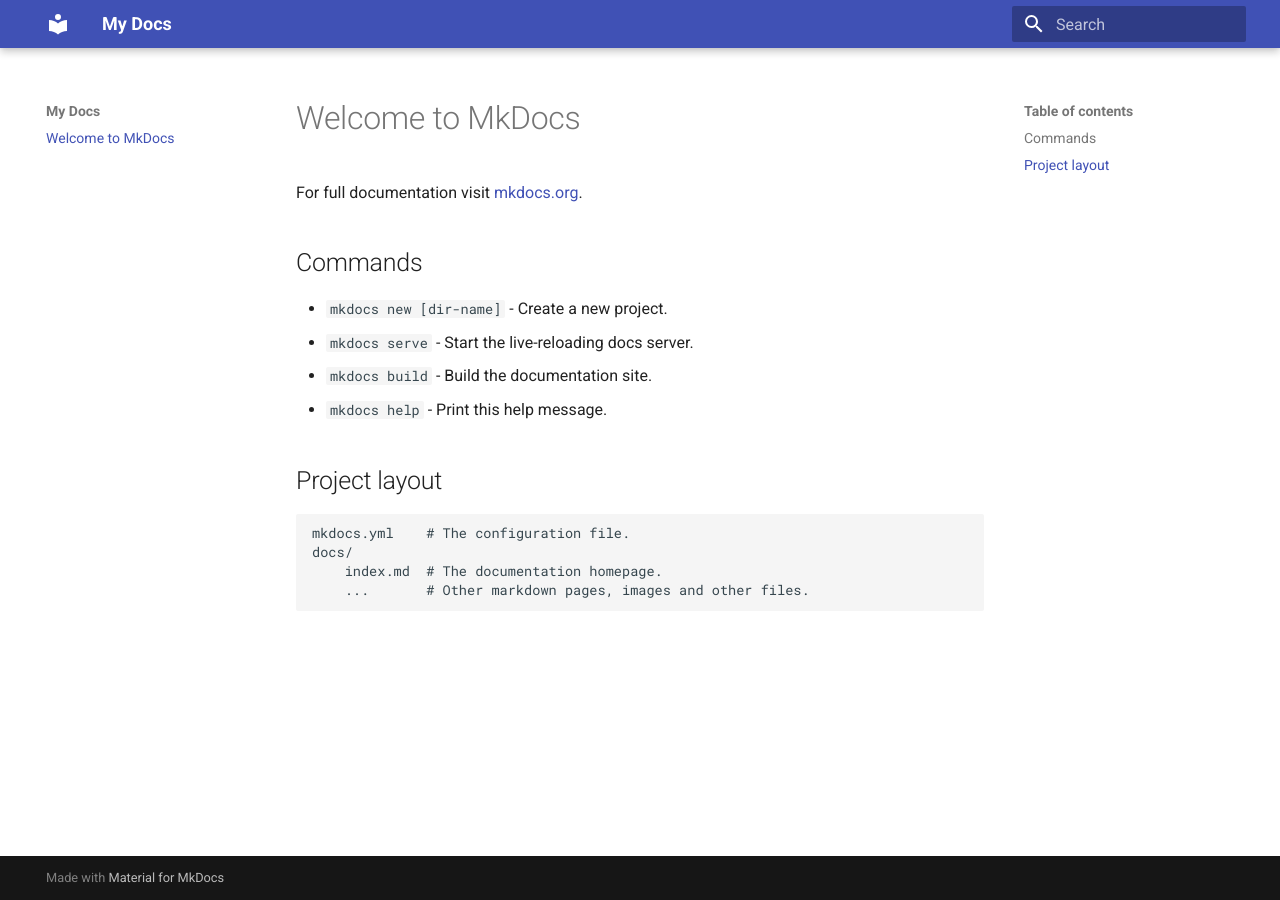
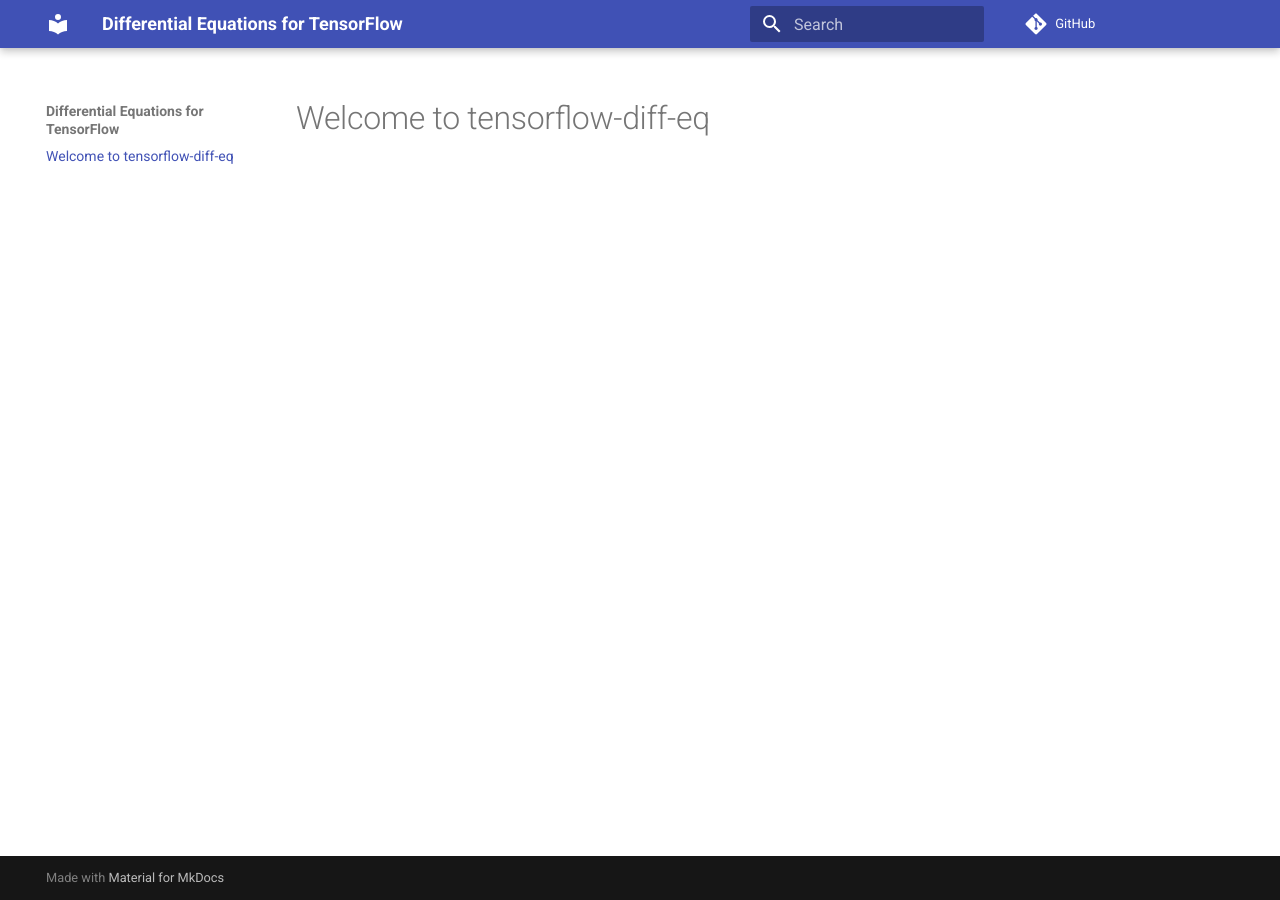
Before and after one commit to dwd31415/tensorflow-diff-eq, an MkDocs documentation site: the page built from docs/index.md, in a window 1280 px wide. Built offline with MkDocs 1.6.1 and Material for MkDocs 9.7.7, drawn with Linux system fonts in a browser that asks for light colours; comment, search, counter and statistics services are not loaded.

```diff
--- a/docs/index.md
+++ b/docs/index.md
@@ -1,17 +1 @@
-# Welcome to MkDocs
-
-For full documentation visit [mkdocs.org](http://mkdocs.org).
-
-## Commands
-
-* `mkdocs new [dir-name]` - Create a new project.
-* `mkdocs serve` - Start the live-reloading docs server.
-* `mkdocs build` - Build the documentation site.
-* `mkdocs help` - Print this help message.
-
-## Project layout
-
-    mkdocs.yml    # The configuration file.
-    docs/
-        index.md  # The documentation homepage.
-        ...       # Other markdown pages, images and other files.
+# Welcome to tensorflow-diff-eq
--- a/mkdocs.yml
+++ b/mkdocs.yml
@@ -1,2 +1,5 @@
-site_name: My Docs
+site_name: Differential Equations for TensorFlow
 theme: 'material'
+
+repo_name: 'GitHub'
+repo_url: 'https://github.com/dwd31415/tensorflow-diff-eq'
```
Also changed, not shown: diff-eq.py (added, +21 -0 lines).
